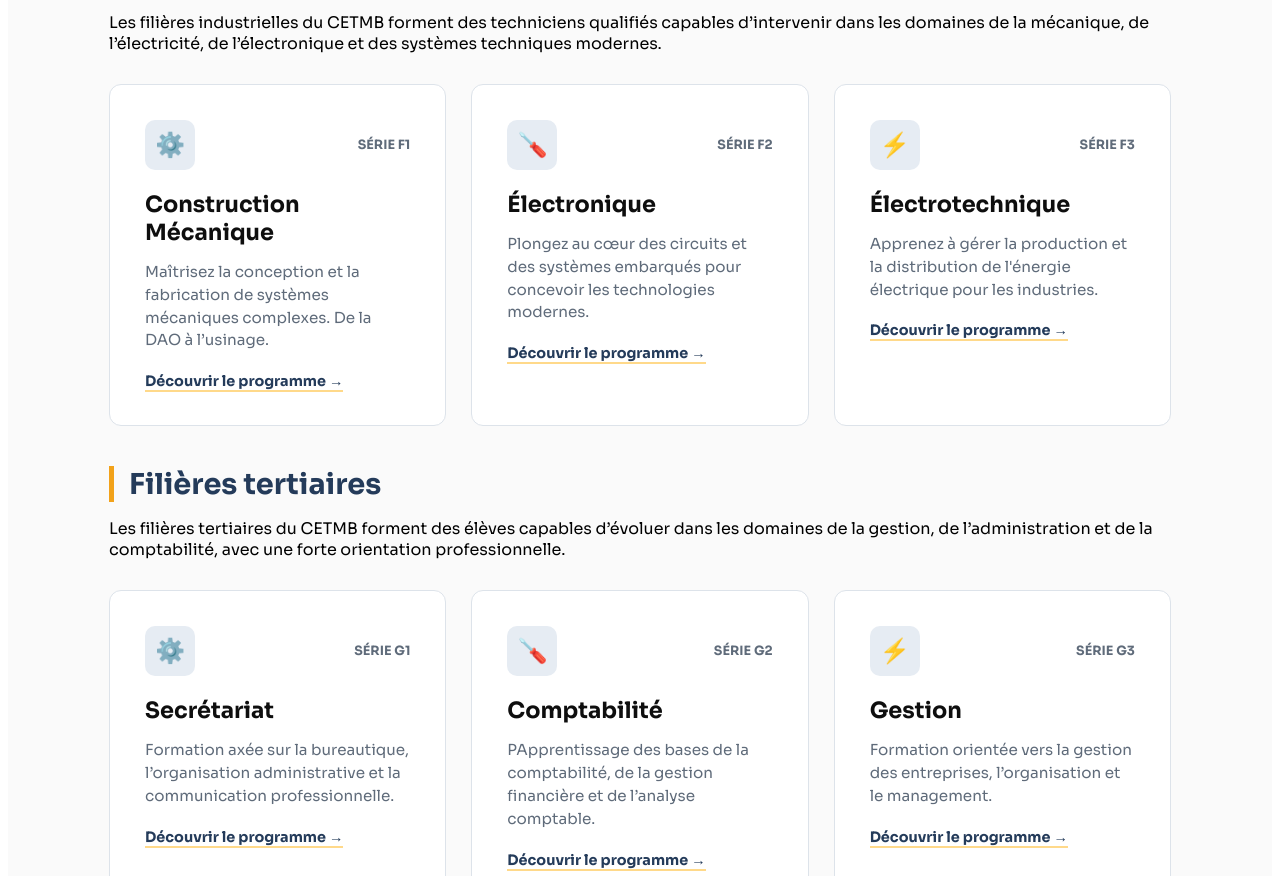
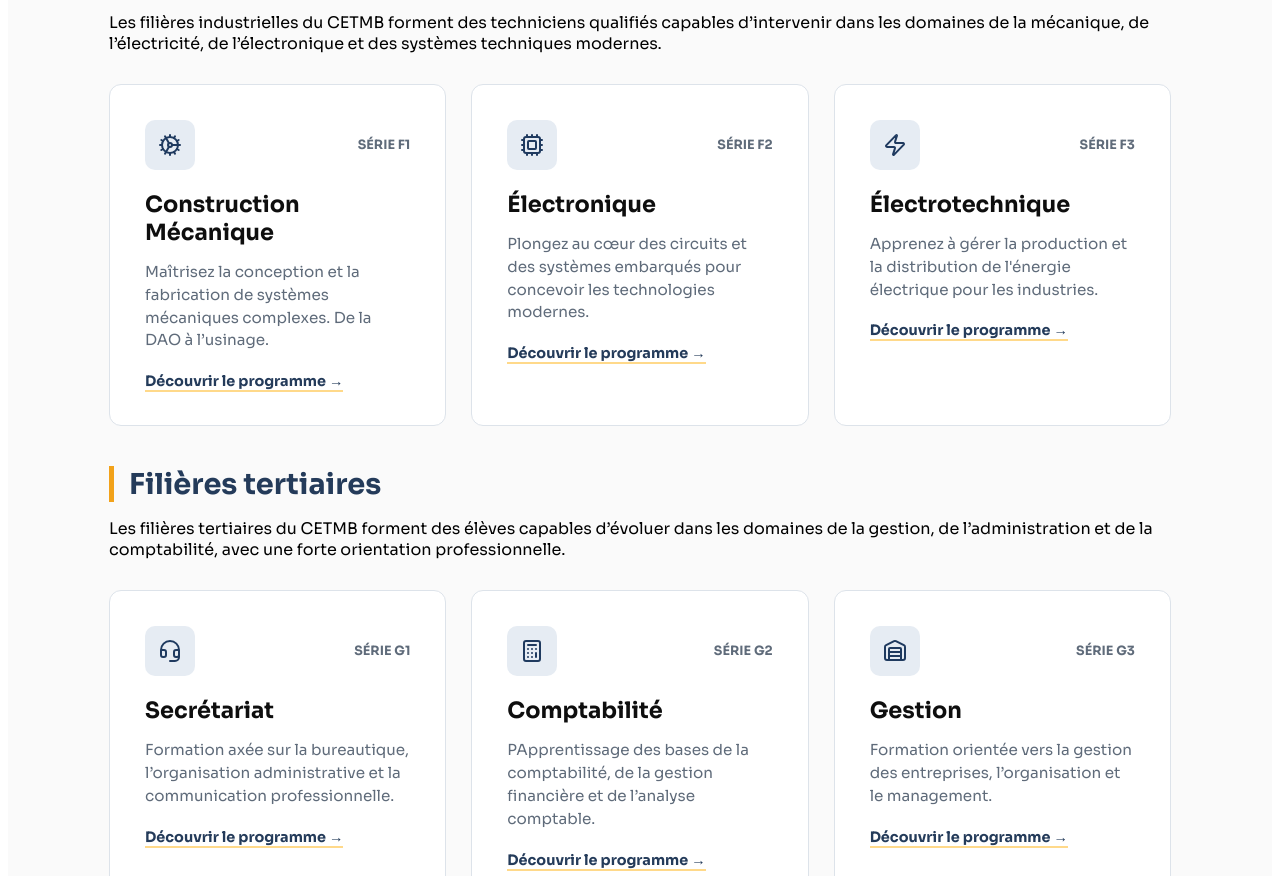
Before and after one commit to Design4All-oss/Lyc-e-Mgr.-BAKPESSI, a plain HTML site: page Frontend/Pages/filiere.html in a window 1280 px wide. Shown: the part 440-1316 px from the top of the page. Drawn offline with Linux system fonts and the light colour scheme.

Commit message:
Correction des iconnes 1

```diff
--- a/Frontend/Pages/filiere.html
+++ b/Frontend/Pages/filiere.html
@@ -23,7 +23,7 @@
         <div class="grille-fiches">
             <article class="fiche-formation">
                 <div class="fiche-haut">
-                    <div class="icone-fiche bleu">⚙️</div>
+                    <div class="icone-fiche bleu"><img src="../../Assets/Icons/Mec-cog.svg" alt=""></div>
                     <span class="nom-serie">SÉRIE F1</span>
                 </div>
                 <h3 class="titre-formation">Construction Mécanique</h3>
@@ -35,7 +35,7 @@
 
             <article class="fiche-formation">
                 <div class="fiche-haut">
-                    <div class="icone-fiche bleu">🪛</div>
+                    <div class="icone-fiche bleu"><img src="../../Assets/Icons/elec-cpu.svg" alt=""></div>
                     <span class="nom-serie">SÉRIE F2</span>
                 </div>
                 <h3 class="titre-formation">Électronique</h3>
@@ -47,7 +47,7 @@
 
             <article class="fiche-formation">
                 <div class="fiche-haut">
-                    <div class="icone-fiche bleu">⚡</div>
+                    <div class="icone-fiche bleu"><img src="../../Assets/Icons/electro-zap.svg" alt=""></div>
                     <span class="nom-serie">SÉRIE F3</span>
                 </div>
                 <h3 class="titre-formation">Électrotechnique</h3>
@@ -65,7 +65,7 @@
         <div class="grille-fiches">
             <article class="fiche-formation">
                 <div class="fiche-haut">
-                    <div class="icone-fiche bleu">⚙️</div>
+                    <div class="icone-fiche bleu"><img src="../../Assets/Icons/sec-headset.svg" alt=""></div>
                     <span class="nom-serie">SÉRIE G1</span>
                 </div>
                 <h3 class="titre-formation">Secrétariat</h3>
@@ -77,7 +77,7 @@
 
             <article class="fiche-formation">
                 <div class="fiche-haut">
-                    <div class="icone-fiche bleu">🪛</div>
+                    <div class="icone-fiche bleu"><img src="../../Assets/Icons/calculator.svg" alt=""></div>
                     <span class="nom-serie">SÉRIE G2</span>
                 </div>
                 <h3 class="titre-formation">Comptabilité</h3>
@@ -89,7 +89,7 @@
 
             <article class="fiche-formation">
                 <div class="fiche-haut">
-                    <div class="icone-fiche bleu">⚡</div>
+                    <div class="icone-fiche bleu"><img src="../../Assets/Icons/commerciel.svg" alt=""></div>
                     <span class="nom-serie">SÉRIE G3</span>
                 </div>
                 <h3 class="titre-formation">Gestion</h3>
```
Also changed, not shown: Assets/Icons/Mec-cog.svg (added), Assets/Icons/calculator.svg (added), Assets/Icons/commerciel.svg (added), Assets/Icons/elec-cpu.svg (added), Assets/Icons/electro-zap.svg (added), Assets/Icons/sec-headset.svg (added).
